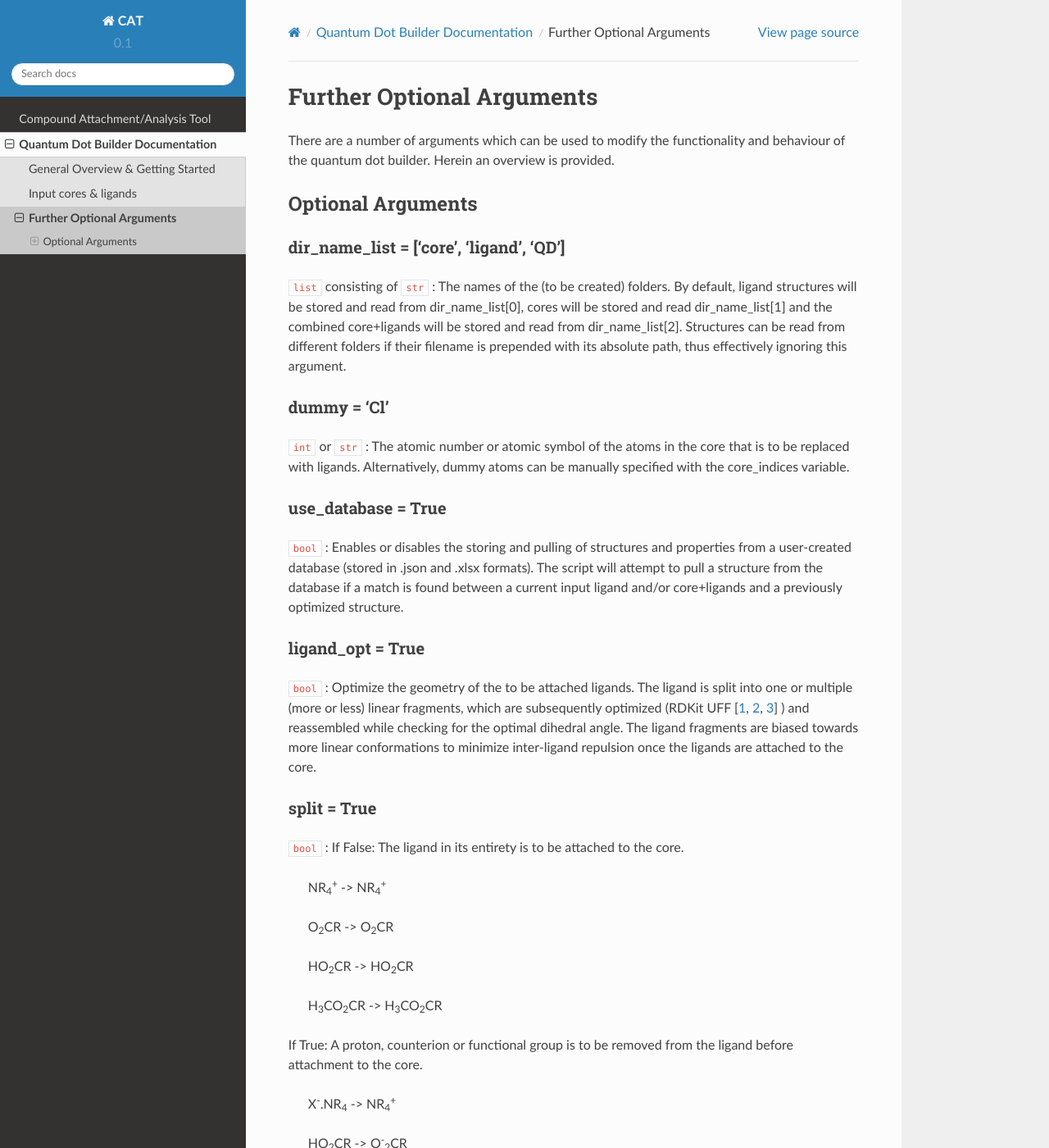
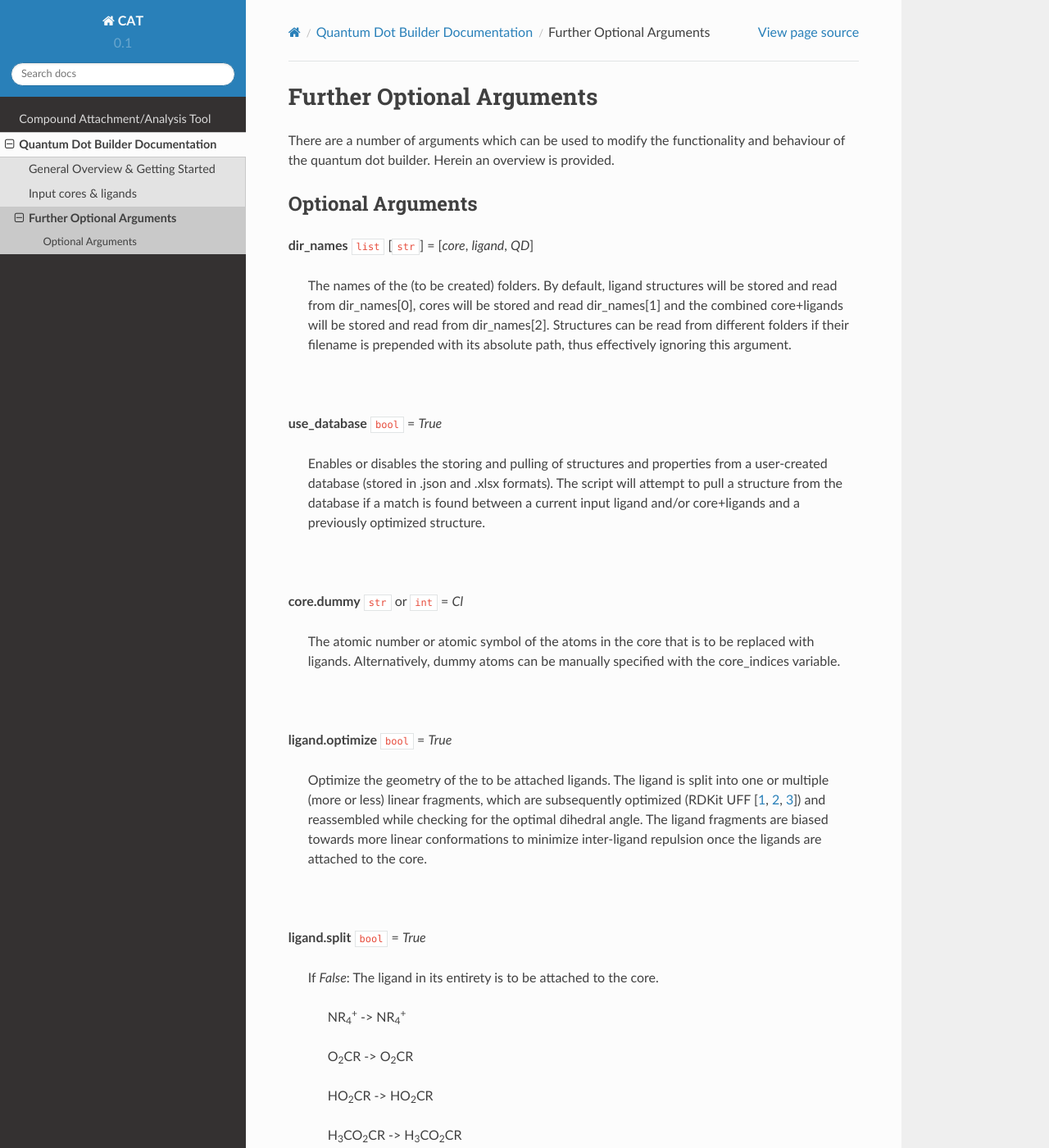
Before and after one commit to nlesc-nano/CAT, a Sphinx documentation site: the page built from docs/args.rst, in a window 1280 px wide and 1400 px high. Shown: the whole window at 82% size. Built offline with Sphinx 7.4.7 and the Read the Docs theme 2.0.0, drawn with Linux system fonts in a browser that asks for light colours; some of the changed text lies outside the part shown.

Commit message:
doc update

```diff
--- a/docs/args.rst
+++ b/docs/args.rst
@@ -1,124 +1,155 @@
 Further Optional Arguments
 ==========================
 
-There are a number of arguments which can be used to modify the functionality and behaviour of the quantum dot builder. Herein an overview is provided.
+There are a number of arguments which can be used to modify the
+functionality and behaviour of the quantum dot builder. Herein an
+overview is provided.
 
 Optional Arguments
 ~~~~~~~~~~~~~~~~~~
 
-dir_name_list = ['core', 'ligand', 'QD']
-----------------------------------------
+**dir_names** |list|_ [|str|_] = [*core*, *ligand*, *QD*]
 
-``list`` consisting of ``str`` :
-The names of the (to be created) folders.
-By default, ligand structures will be stored and read from dir_name_list[0], cores will be stored and read dir_name_list[1] and the combined core+ligands will be stored and read from dir_name_list[2].
-Structures can be read from different folders if their filename is prepended with its absolute path, thus effectively ignoring this argument.
+    The names of the (to be created) folders.
+    By default, ligand structures will be stored and read from dir_names[0],
+    cores will be stored and read dir_names[1] and the combined core+ligands
+    will be stored and read from dir_names[2]. Structures can be read from
+    different folders if their filename is prepended with its absolute path,
+    thus effectively ignoring this argument.
 
-dummy = 'Cl'
-------------
+    |
 
-``int`` or ``str`` :
-The atomic number or atomic symbol of the atoms in the core that is to be replaced with ligands.
-Alternatively, dummy atoms can be manually specified with the core_indices variable.
+**use_database** |bool|_ = *True*
 
-use_database = True
--------------------
+    Enables or disables the storing and pulling of structures and properties
+    from a user-created database (stored in .json and .xlsx formats).
+    The script will attempt to pull a structure from the database if a match
+    is found between a current input ligand and/or core+ligands and a previously
+    optimized structure.
 
-``bool`` :
-Enables or disables the storing and pulling of structures and properties from a user-created database (stored in .json and .xlsx formats). The script will attempt to pull a structure from the database if a match is found between a current input ligand and/or core+ligands and a previously optimized structure.
+    |
 
-ligand_opt = True
------------------
+**core.dummy** |str|_ or |int|_ = *Cl*
 
-``bool`` :
-Optimize the geometry of the to be attached ligands.
-The ligand is split into one or multiple (more or less) linear fragments, which are subsequently optimized (RDKit UFF
-[`1 <http://www.rdkit.org>`_,
-`2 <https://github.com/rdkit/rdkit>`_,
-`3 <https://doi.org/10.1021/ja00051a040>`_]
-) and reassembled while checking for the optimal dihedral angle. The ligand fragments are biased towards more linear conformations to minimize inter-ligand repulsion once the ligands are attached to the core.
+    The atomic number or atomic symbol of the atoms in the core that is to be
+    replaced with ligands. Alternatively, dummy atoms can be manually specified
+    with the core_indices variable.
 
-split = True
-------------
+    |
 
-``bool`` :
-If False: The ligand in its entirety is to be attached to the core.
+**ligand.optimize** |bool|_ = *True*
 
-    NR\ :sub:`4`\ :sup:`+` \                    ->     NR\ :sub:`4`\ :sup:`+` \
+    Optimize the geometry of the to be attached ligands.
+    The ligand is split into one or multiple (more or less) linear fragments, which
+    are subsequently optimized (RDKit UFF [1_, 2_, 3_]) and reassembled while
+    checking for the optimal dihedral angle. The ligand fragments are biased
+    towards more linear conformations to minimize inter-ligand repulsion once the
+    ligands are attached to the core.
 
-    O\ :sub:`2`\CR                              ->     O\ :sub:`2`\CR
+    |
 
-    HO\ :sub:`2`\CR                             ->     HO\ :sub:`2`\CR
+**ligand.split** |bool|_ = *True*
 
-    H\ :sub:`3`\CO\ :sub:`2`\CR                 ->     H\ :sub:`3`\CO\ :sub:`2`\CR
+    If *False*: The ligand in its entirety is to be attached to the core.
 
-If True: A proton, counterion or functional group is to be removed from the ligand before attachment to the core.
+        NR\ :sub:`4`\ :sup:`+` \                    -> NR\ :sub:`4`\ :sup:`+` \
 
-    X\ :sup:`-`\.NR\ :sub:`4`\                  ->     NR\ :sub:`4`\ :sup:`+` \
+        O\ :sub:`2`\CR                              -> O\ :sub:`2`\CR
 
-    HO\ :sub:`2`\CR                             ->     O\ :sup:`-`\ :sub:`2`\CR
+        HO\ :sub:`2`\CR                             -> HO\ :sub:`2`\CR
 
-    Na\ :sup:`+`\.O\ :sup:`-`\ :sub:`2`\CR	    -> 	   O\ :sup:`-`\ :sub:`2`\CR
+        H\ :sub:`3`\CO\ :sub:`2`\CR                 -> H\ :sub:`3`\CO\ :sub:`2`\CR
 
-    H\ :sub:`3`\CO\ :sub:`2`\CR                 ->     O\ :sup:`-`\ :sub:`2`\CR
+    If *True*: A proton, counterion or functional group is to be removed from
+    the ligand before attachment to the core.
 
-ligand_crs = False
-------------------
+        X\ :sup:`-`\.NR\ :sub:`4`\                  -> NR\ :sub:`4`\ :sup:`+` \
 
-``bool`` :
-Perform a property calculation with COSMO-RS
-[`4 <https://www.scm.com/doc/COSMO-RS/index.html>`_,
-`5 <https://doi.org/10.1021/j100007a062>`_,
-`6 <https://doi.org/10.1021/jp980017s>`_,
-`7 <https://doi.org/10.1139/V09-008>`_]
-; the COSMO surfaces are constructed using ADF MOPAC
-[`8 <https://www.scm.com/doc/MOPAC/Introduction.html>`_,
-`9 <http://openmopac.net/>`_,
-`10 <https://doi.org/10.1007/s00894-012-1667-x>`_]
-.
-The following properties are calculated:
+        HO\ :sub:`2`\CR                             -> O\ :sup:`-`\ :sub:`2`\CR
 
-1. The surface area of the ligand (A\ :sup:`2`\) as defined by its COSMO surface.
+        Na\ :sup:`+`\.O\ :sup:`-`\ :sub:`2`\CR	    -> O\ :sup:`-`\ :sub:`2`\CR
 
-2. The volume of the ligand (A\ :sup:`3`\) as defined by the volume encompassed by its COSMO surface.
+        H\ :sub:`3`\CO\ :sub:`2`\CR                 -> O\ :sup:`-`\ :sub:`2`\CR
 
-3. The solvation energy of the ligand (kcal mol\ :sup:`-1`\), at infinite dilution, in the following solvents: acetone, acetonitrile, dimethyl formamide (DMF), dimethyl sulfoxide (DMSO), ethyl acetate, ethanol, *n*-hexane, toluene and water.
+    |
 
-qd_opt = False
---------------
+**ligand.crs** |bool|_ = *False*
 
-``bool`` :
-Optimize the quantum dot (i.e. core + all ligands) with ADF UFF
-[`3 <https://doi.org/10.1021/ja00051a040>`_,
-`11 <https://www.scm.com/doc/UFF/index.html>`_]
-.
-The geometry of the core and ligand atoms directly attached to the core are frozen during this optimization.
+    Perform a property calculation with COSMO-RS [4_, 5_, 6_, 7_]; the COSMO
+    surfaces are constructed using ADF MOPAC [8_, 9_, 10_].
 
-maxiter = 500
--------------
+    The following properties are calculated:
 
-``int`` :
-The maximum number of iterations during the geometry optimization of the quantum dot.
-Only applicable if qd_opt = True.
+    1. The surface area of the ligand (A\ :sup:`2`\) as defined by its COSMO
+    surface.
 
-qd_int = False
---------------
+    2. The volume of the ligand (A\ :sup:`3`\) as defined by the volume
+    encompassed by its COSMO surface.
 
-``bool`` :
-Perform an activation strain analyses
-[`12 <https://doi.org/10.1002/9780470125922.ch1>`_,
-`13 <https://doi.org/10.1002/wcms.1221>`_,
-`14 <https://doi.org/10.1021/acs.jpcc.5b02987>`_] (kcal mol\ :sup:`-1`\)
-on the ligands attached to the quantum dot surface with RDKit UFF
-[`1 <http://www.rdkit.org>`_,
-`2 <https://github.com/rdkit/rdkit>`_,
-`3 <https://doi.org/10.1021/ja00051a040>`_]
-.
-The core is removed during this process; the analyses is thus exclusively focused on ligand deformation and inter-ligand interaction.
-Yields three terms:
+    3. The solvation energy of the ligand (kcal mol\ :sup:`-1`\), at infinite
+    dilution, in the following solvents: acetone, acetonitrile, dimethyl
+    formamide (DMF), dimethyl sulfoxide (DMSO), ethyl acetate, ethanol,
+    *n*-hexane, toluene and water.
 
-1.  d\ *E*\ :sub:`strain`\  : 	The energy required to deform the ligands from their equilibrium geometry to the geometry they adopt on the quantum dot surface. This term is, by definition, destabilizing. Also known as the preperation energy (d\ *E*\ :sub:`prep`\).
+    |
 
-2.  d\ *E*\ :sub:`int`\  :	The mutual interaction between all deformed ligands. This term is characterized by the non-covalent interaction between ligands (UFF Lennard-Jones potential) and, depending on the inter-ligand distances, can be either stabilizing or destabilizing.
+**qd.optimize** |bool|_ = *False*
 
-3.  d\ *E* :	The sum of d\ *E*\ :sub:`strain`\  and d\ *E*\ :sub:`int`\ . Accounts for both the destabilizing ligand deformation and (de-)stabilizing interaction between all ligands in the absence of the core.
+    Optimize the quantum dot (i.e. core + all ligands) with ADF UFF [3_, 11_].
+    The geometry of the core and ligand atoms directly attached to the core
+    are frozen during this optimization.
+
+    |
+
+**qd.int** (|bool|_) = *False*
+
+    Perform an activation strain analyses [12_, 13_, 14_] (kcal mol\ :sup:`-1`\)
+    on the ligands attached to the quantum dot surface with RDKit UFF [1_, 2_, 3_].
+
+    The core is removed during this process; the analyses is thus exclusively
+    focused on ligand deformation and inter-ligand interaction.
+    Yields three terms:
+
+    1.  d\ *E*\ :sub:`strain`\  : 	The energy required to deform the ligand
+    from their equilibrium geometry to the geometry they adopt on the quantum
+    dot surface. This term is, by definition, destabilizing. Also known as the
+    preperation energy (d\ *E*\ :sub:`prep`\).
+
+    2.  d\ *E*\ :sub:`int`\  :	The mutual interaction between all deformed
+    ligands. This term is characterized by the non-covalent interaction between
+    ligands (UFF Lennard-Jones potential) and, depending on the inter-ligand
+    distances, can be either stabilizing or destabilizing.
+
+    3.  d\ *E* :	The sum of d\ *E*\ :sub:`strain`\  and d\ *E*\ :sub:`int`\ .
+    Accounts for both the destabilizing ligand deformation and
+    (de-)stabilizing interaction between all ligands in the absence of the core.
+
+    |
+
+**qd.bde** (|bool|_) = *False*
+
+
+.. _1: http://www.rdkit.org
+.. _2: https://github.com/rdkit/rdkit
+.. _3: https://doi.org/10.1021/ja00051a040
+.. _4: https://www.scm.com/doc/COSMO-RS/index.html
+.. _5: https://doi.org/10.1021/j100007a062
+.. _6: https://doi.org/10.1021/jp980017s
+.. _7: https://doi.org/10.1139/V09-008
+.. _8: https://www.scm.com/doc/MOPAC/Introduction.html
+.. _9: http://openmopac.net
+.. _10: https://doi.org/10.1007/s00894-012-1667-x
+.. _11: https://www.scm.com/doc/UFF/index.html
+.. _12: https://doi.org/10.1002/9780470125922.ch1
+.. _13: https://doi.org/10.1002/wcms.1221
+.. _14: https://doi.org/10.1021/acs.jpcc.5b02987
+
+.. _bool: https://docs.python.org/3/library/stdtypes.html#boolean-values
+.. _str: https://docs.python.org/3/library/stdtypes.html#str
+.. _list: https://docs.python.org/3/library/stdtypes.html#list
+.. _int: https://docs.python.org/3/library/functions.html#int
+
+.. |bool| replace:: ``bool``
+.. |str| replace:: ``str``
+.. |list| replace:: ``list``
+.. |int| replace:: ``int``
--- a/docs/documentation.rst
+++ b/docs/documentation.rst
@@ -1,8 +1,10 @@
 Quantum Dot Builder Documentation
 =================================
 
-For a more detailed description of the **CAT** compound builder read the documentation.
-The documentation is divided into three parts: The basics, further details about the input cores & ligands and finally a more detailed look into the customization of the various jobs.
+For a more detailed description of the **CAT** compound builder read the
+documentation. The documentation is divided into three parts: The basics,
+further details about the input cores & ligands and finally a more detailed
+look into the customization of the various jobs.
 
 .. toctree::
     get_started
```
